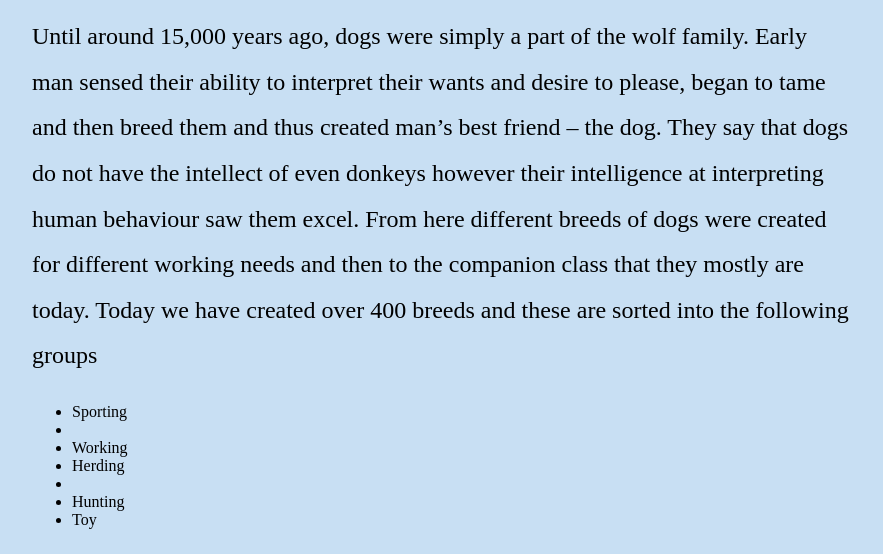
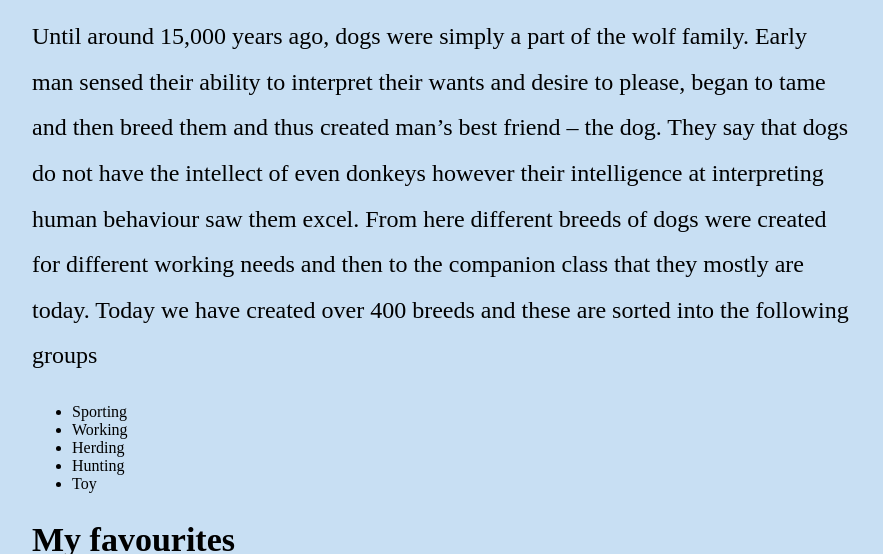
Before and after one commit to Maxdagithubber1/maxdogwebsite, a plain HTML site: page list.html in a window 1280 px wide. Shown: the part 210-764 px from the top of the page, without its empty margins (18-901 px from the left). Drawn offline with Linux system fonts and the light colour scheme.

Commit message:
Update list.html

```diff
--- a/list.html
+++ b/list.html
@@ -21,9 +21,9 @@ From here different breeds of dogs were created for different working needs and
 Today we have created over 400 breeds and these are sorted into the following groups</p>
 <ul>
   <li>Sporting</li>
-  <li><li>Working</li>
+  <li>Working</li>
   <li>Herding</li>
-  <li><li>Hunting</li>
+  <li>Hunting</li>
   <li>Toy</li>
 </ul>
 <h2>My favourites</h2>
```
